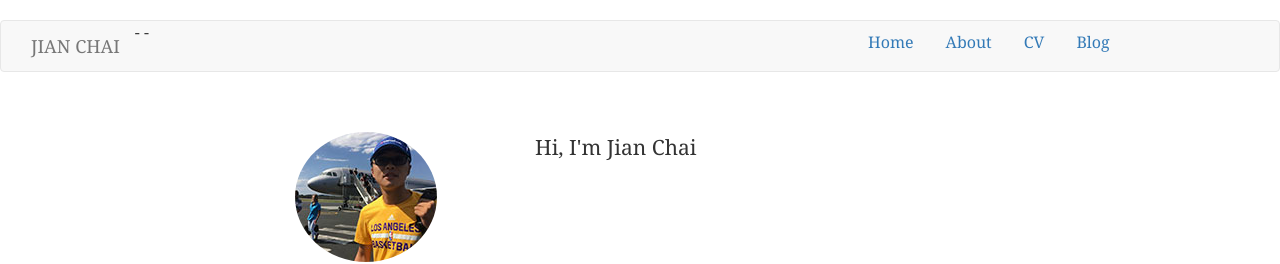
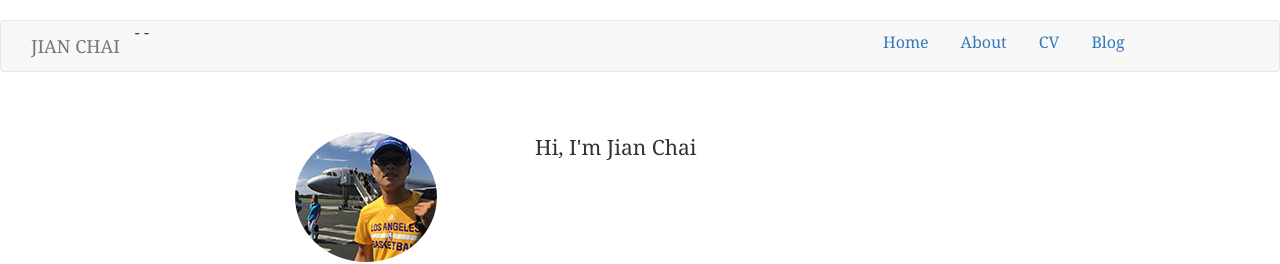
Before and after one commit to jachinchai/jachinchai.github.io, a Jekyll site: the page built from index.html, in a window 1280 px wide. Shown: the top 264 px of the page. Built offline with Jekyll 4.4.1, drawn with Linux system fonts in a browser that asks for light colours; nearby versions of some CDN libraries.

Commit message:
Update default.html

```diff
--- a/_layouts/default.html
+++ b/_layouts/default.html
@@ -16,12 +16,14 @@
  -      				<a class="navbar-brand" href="#">JIAN CHAI</a>
  -    				</div>
 
+				<div class="col-sm-3">
 				<ul class="nav nav-pills">
 	        			<li><a href="/">Home</a></li>
 		        		<li><a href="/about">About</a></li>
 	        			<li><a href="/cv">CV</a></li>
 	        			<li><a href="/blog">Blog</a></li>
 	    			</ul>
+				</div>
 			</nav>
 
 			<div class="container">
```
